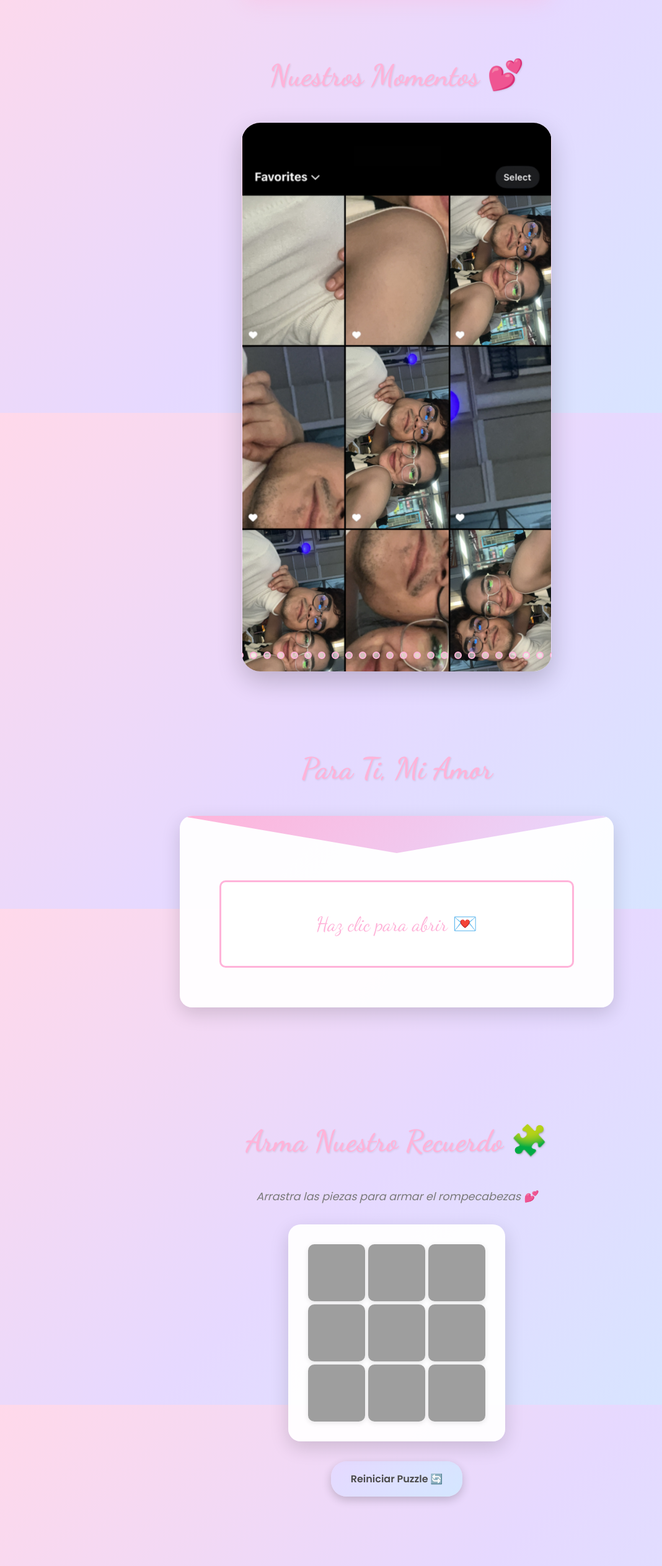
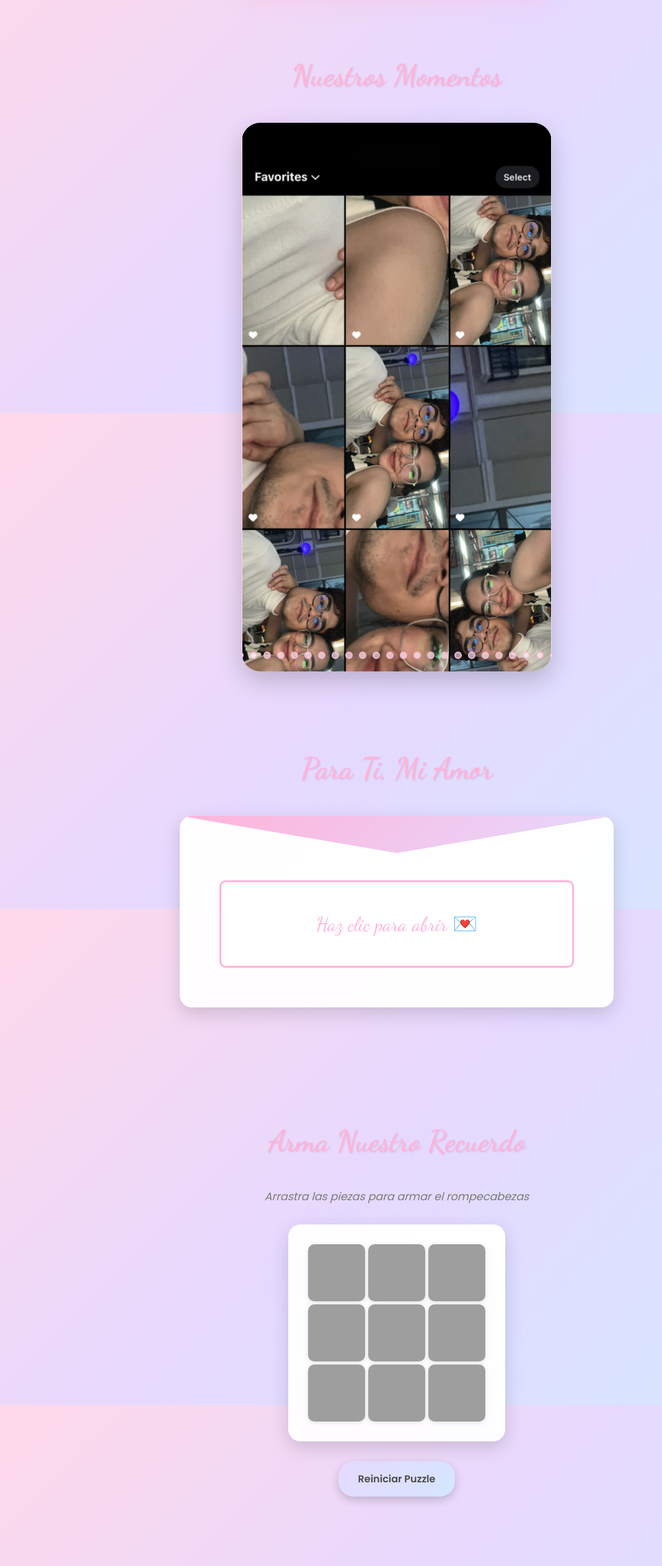
Before and after one commit to CanarioR/YearProject, a plain HTML site: page index.html in a window 1280 px wide. Shown: the part 934-3460 px from the top of the page at 62% size, without its empty margins (0-1068 px from the left). Drawn offline with Linux system fonts and the light colour scheme; grey boxes are pictures that could not be loaded.

Commit message:
actualizacion

```diff
--- a/index.html
+++ b/index.html
@@ -81,7 +81,7 @@
 
         <!-- SECCIÓN 2: Carrusel de fotos y videos -->
         <section class="gallery-section fade-in">
-            <h2 class="section-title">Nuestros Momentos 💕</h2>
+            <h2 class="section-title">Nuestros Momentos</h2>
 
             <!-- Carrusel -->
             <div class="carousel-container">
@@ -116,21 +116,21 @@
                 </div>
                 <div class="letter-content hidden" id="letterContent">
                     <p id="typewriter-text"></p>
-                    <p class="letter-signature">Con todo mi amor 💕</p>
+                    <p class="letter-signature">Con todo mi amor 💙</p>
                 </div>
             </div>
         </section>
 
         <!-- SECCIÓN NUEVA: Rompecabezas -->
         <section class="puzzle-section fade-in">
-            <h2 class="section-title">Arma Nuestro Recuerdo 🧩</h2>
-            <p class="puzzle-instructions">Arrastra las piezas para armar el rompecabezas 💕</p>
+            <h2 class="section-title">Arma Nuestro Recuerdo</h2>
+            <p class="puzzle-instructions">Arrastra las piezas para armar el rompecabezas</p>
             <div class="puzzle-container">
                 <div class="puzzle-board" id="puzzleBoard"></div>
-                <button class="puzzle-reset-btn" id="puzzleResetBtn">Reiniciar Puzzle 🔄</button>
+                <button class="puzzle-reset-btn" id="puzzleResetBtn">Reiniciar Puzzle</button>
                 <div class="puzzle-message hidden" id="puzzleMessage">
                     <p>¡Lo lograste! 🎉</p>
-                    <p class="puzzle-love-text">Juntos, todo encaja 💖</p>
+                    <p class="puzzle-love-text">Eres muy inteligente, te amo</p>
                 </div>
             </div>
         </section>
```
